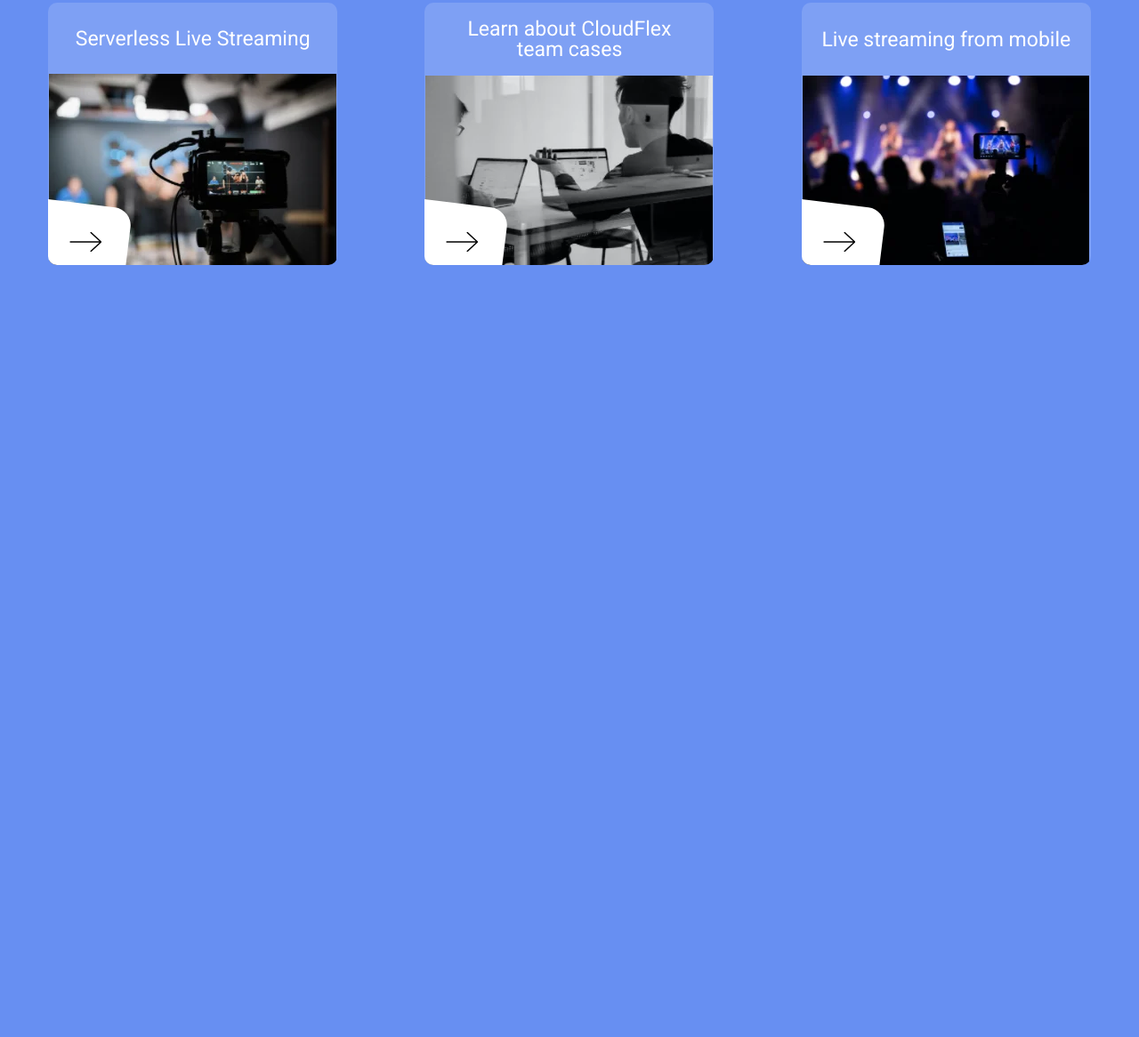
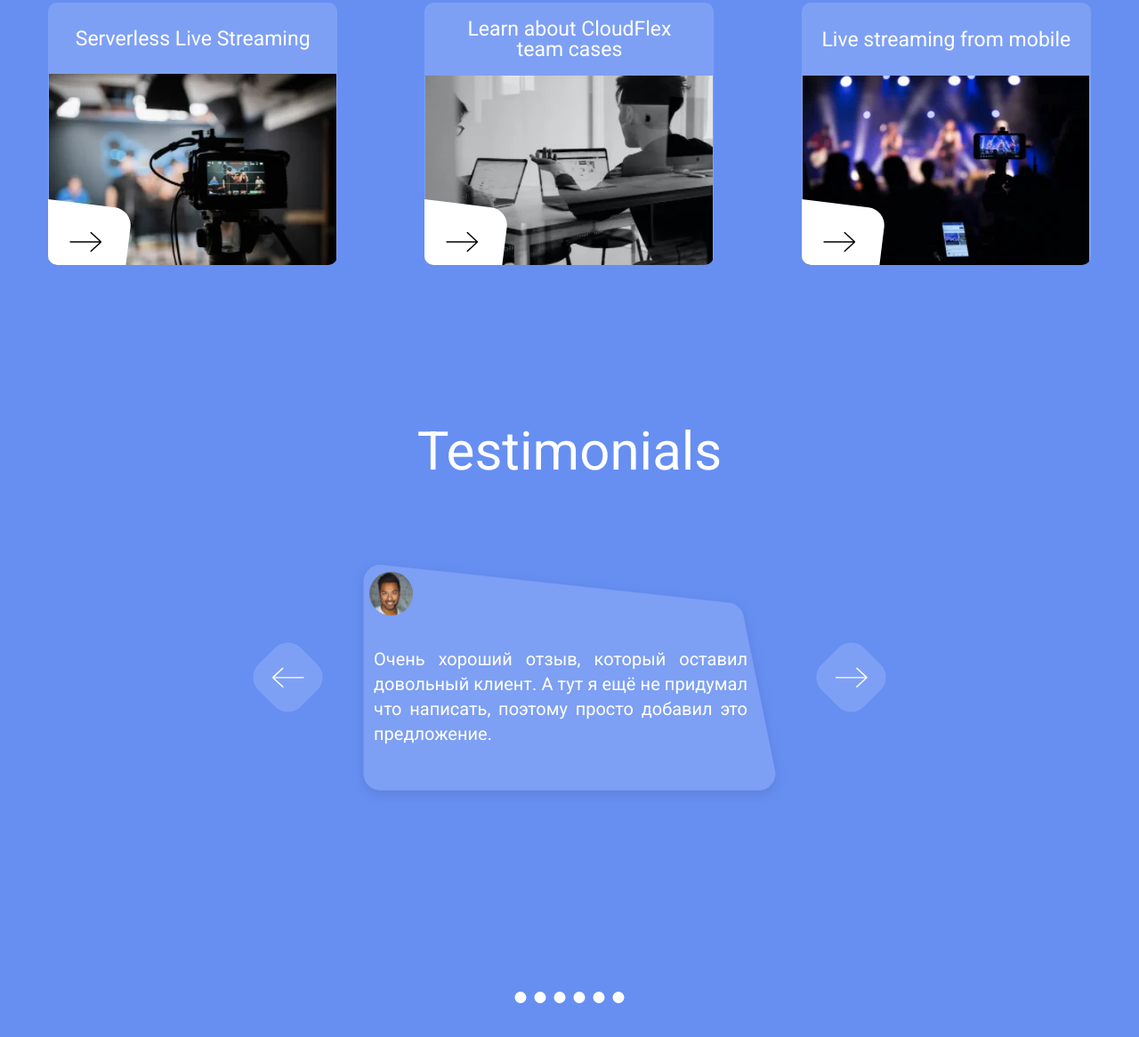
Before and after one commit to MaximZozulya/landing_Cloud_Flex, a website: page index.html in a window 1280 px wide. Shown: the part 4094-5260 px from the top of the page at 89% size. Before the commit the page ends 4572 px from the top, so only its background shows below. Drawn offline with nearby package versions, Linux system fonts and the light colour scheme; files that its build step writes are made by us from their sources.

Commit message:
testimonials section

```diff
--- a/index.html
+++ b/index.html
@@ -20,10 +20,10 @@
 
           <div class="nav__links">
             <ul class="nav__links-list list" aria-label="header nav links">
-              <li class="list__item" aria-label="first link">
+              <li class="list__item">
                 <a class="list__item-link" href="#">about us</a>
               </li>
-              <li class="list__item" aria-label="second link">
+              <li class="list__item">
                 <a class="list__item-link" href="#">contact</a>
               </li>
             </ul>
@@ -131,7 +131,7 @@
           <div class="about">
             <div class="about__quality">
               <h3 class="about__quality-title">High Quality</h3>
-              <p class="about__quality-description" aria-label="quality description">
+              <p class="about__quality-description">
                 We are the leading firm by delivering quality and value to our clients.
                 All our professionals have huge experience of creating comfortable
                 high-quality software. We like what we do.
@@ -140,7 +140,7 @@
 
             <div class="about__touch">
               <h3 class="about__touch-title">Always in touch</h3>
-              <p class="about__touch-description" aria-label="touch description">
+              <p class="about__touch-description">
                 We are always ready to answer your questions.
                 You can call us at the weekends and at night.
                 Also you can have a meeting for personal consultation.
@@ -149,7 +149,7 @@
 
             <div class="about__approach">
               <h3 class="about__approach-title">Individual Approach</h3>
-              <p class="about__approach-description" aria-label="approach description">
+              <p class="about__approach-description">
                 Our company works according to the principle of individual approach to every client.
                 This method lets us to get success in problems of all levels.
               </p>
@@ -167,13 +167,13 @@
           <div class="experience">
             <h2 class="experience__title">Our experience </h2>
             <div class="experience__cards">
-              <figure class="img-card">
+              <figure class="img-card" aria-label="card experience">
                 <h3 class="img-card__title">Serverless Live Streaming</h3>
                 <img  class="img-card__preview" src="assets/webp/experience1.webp" alt="card shooting image">
                 <button class="img-card__btn"><img class="img-card__btn-img" src="assets/arrow.svg" alt="arrow icon"></button>
               </figure>
 
-              <figure class="img-card">
+              <figure class="img-card" aria-label="card experience">
                 <h3 class="img-card__title">
                   <span>Learn about CloudFlex</span>
                   <span>team cases</span></h3>
@@ -181,7 +181,7 @@
                 <button class="img-card__btn"><img class="img-card__btn-img" src="assets/arrow.svg" alt="arrow icon"></button>
               </figure>
 
-              <figure class="img-card">
+              <figure class="img-card" aria-label="card experience">
                 <h3 class="img-card__title">Live streaming from mobile</h3>
                 <img  class="img-card__preview" src="assets/webp/experience3.webp" alt="card streaming image">
                 <button class="img-card__btn"><img class="img-card__btn-img" src="assets/arrow.svg" alt="arrow icon"></button>
@@ -191,6 +191,40 @@
         </div>
       </section>
       <!-- /.experience-section -->
+
+      <section class="testimonials-section" aria-label="testimonials section">
+        <div class="container">
+          <div class="testimonials">
+            <h2 class="testimonials__title">Testimonials</h2>
+
+            <div class="testimonials__slider slider">
+              <figure class="wave-card">
+                <img class="wave-card__avatar" src="assets/webp/photo1.webp" alt="user photo">
+                <blockquote class="wave-card__quote" cite="https://clientquote.com">
+                  <p>
+                    Очень хороший отзыв, который оставил довольный клиент. А тут я ещё не придумал что написать, поэтому просто добавил это
+                    предложение.
+                  </p>
+                </blockquote>
+              </figure>
+              <button class="slider__left-btn"><img class="slider__left-icon" src="assets/arrow-left.svg" alt="arrow icon"></button>
+              <button class="slider__right-btn"><img class="slider__right-icon" src="assets/arrow-right.svg" alt="arrow icon"></button>
+              <div class="slider__points">
+                <div class="slider__points-item"></div>
+                  <div class="slider__points-item"></div>
+                  <div class="slider__points-item"></div>
+                  <div class="slider__points-item"></div>
+                  <div class="slider__points-item"></div>
+                  <div class="slider__points-item"></div>
+              </div>
+            </div>
+          </div>
+        </div>
+      </section>
+      <!-- /.testimonials-section -->
+
     </main>
+
+
   </body>
 </html>
--- a/styles/_basic.scss
+++ b/styles/_basic.scss
@@ -2,7 +2,9 @@
 
 body {
   font-family: "Roboto", sans-serif;
+  background-color: v.$bg-color;
 }
+
 
 .container {
   max-width: 1440px;
@@ -15,3 +17,8 @@ hr {
   height: 1px;
   background-color: v.$color-white;
 }
+
+.swiper {
+  width: 70%;
+  height: 300px;
+}
--- a/styles/_cards.scss
+++ b/styles/_cards.scss
@@ -75,8 +75,6 @@
     height: 220px;
   }
 
-  &__preview {}
-
   &__btn {
     @include m.position(absolute, 1, -1, bottom, left, -20px, -30px);
     width: 120px;
@@ -108,3 +106,37 @@
     box-shadow: 0 8px 20px 12px rgba(0, 0, 0, .15), inset 0 -5px 70px rgba(0, 0, 0, 0.2)
   }
 }
+
+.wave-card {
+  width: 500px;
+  height: 275px;
+  background: url('../assets/card_bg.svg') center / cover no-repeat;
+  @include m.d-flex(start, start, nowrap, column, 0, 35px);
+
+  &__avatar {
+    margin: 15px 0 0 25px;
+    width: 49px;
+    height: 49px;
+    border-radius: 50%;
+    object-fit: cover;
+    object-position: 0 0 ;
+  }
+
+  &__quote {
+    margin: 0 50px 0 30px;
+    @include m.font(20px, 400, v.$color-white);
+    line-height: 1.4;
+    text-align: justify;
+  }
+
+  @media (max-width: v.$media_md) {
+    width: 330px;
+    row-gap: 15px;
+    background: url('../assets/card_bg.svg') 50% 0 / contain no-repeat;
+
+    &__quote {
+      @include m.font(13px, 400, v.$color-white);
+    }
+
+  }
+}
--- a/styles/_experience.scss
+++ b/styles/_experience.scss
@@ -1,7 +1,5 @@
 @use 'variables' as v;
 @use 'mixins' as m;
-@use 'placeholders';
-@use 'sass:color';
 
 
 .experience {
--- a/styles/_importer.scss
+++ b/styles/_importer.scss
@@ -6,3 +6,4 @@
 @forward 'work';
 @forward 'about';
 @forward 'experience';
+@forward 'testimonials';
--- /dev/null
+++ b/styles/_testimonials.scss
@@ -0,0 +1,103 @@
+@use 'variables' as v;
+@use 'mixins' as m;
+@use 'placeholders';
+@use 'sass:color';
+
+%slider-button {
+  width: 67px;
+  height: 67px;
+  border: none;
+  border-radius: 20px;
+  background-color: color.adjust(v.$color-white, $alpha: -0.85);
+  rotate: 45deg;
+}
+
+%button-icon {
+  width: 36px;
+  height: 23px;
+  rotate: -45deg;
+}
+
+.testimonials {
+  margin: 0 auto;
+  padding: 0 0 100px 0;
+  @include m.d-flex(start, center, nowrap, column, 0, 90px);
+
+  &__title {
+    @include m.font(60px, 400, v.$color-white);
+
+    @media (max-width: v.$media_md) {
+      @include m.font(35px, 400, v.$color-white);
+    }
+  }
+}
+
+
+.slider {
+  position: relative;
+  height: 500px;
+
+  &__left-btn {
+   @extend %slider-button;
+   @include m.position(absolute, 1, -1, top, left, 100px, -100px);
+  }
+
+  &__right-btn {
+    @extend %slider-button;
+    @include m.position(absolute, 1, -1, top, right, 100px, -100px);
+  }
+
+  &__left-icon {
+    @extend %button-icon;
+  }
+
+  &__right-icon {
+    @extend %button-icon;
+  }
+
+  &__left-icon:hover,
+  &__right-icon:hover {
+    cursor: pointer;
+    box-shadow: inset 0 0 15px 5 rgba(0,0,0, .15) ;
+  }
+
+  &__points {
+    @include m.position(absolute, 1, -1, bottom, left, 0, 50%);
+    @include m.d-flex(start, center, nowrap, row, 9px, 0);
+    translate: -50% 0;
+
+    &-item {
+      width: 13px;
+      height: 13px;
+      border-radius: 50%;
+      background-color: v.$color-white;
+
+      &:hover {
+        cursor: pointer;
+        scale: .7;
+        background-color: v.$color-grey;
+      }
+    }
+
+  }
+
+  @media (max-width: v.$media_md) {
+    height: 300px;
+
+    &__left-btn {
+      top: unset;
+      bottom: 0;
+      left: 0;
+    }
+
+    &__right-btn {
+      top: unset;
+      bottom: 0;
+      right: 0;
+    }
+
+    &__points {
+      bottom: 25px;
+    }
+  }
+}
--- a/styles/_variables.scss
+++ b/styles/_variables.scss
@@ -1,6 +1,7 @@
 $bg-color:#678FF2;
 $color-white: #ffffff;
 $color-black: #000000;
+$color-grey: #b4b4b4;
 
 $media_xxl: 1400px;
 $media_xl: 1200px;
--- a/styles/index.scss
+++ b/styles/index.scss
@@ -1,6 +1,2 @@
 @use 'variables' as v;
 @use 'importer';
-
-body {
-  background-color: v.$bg-color;
-}
```
Also changed, not shown: assets/arrow-left.svg (added), assets/arrow-right.svg (added), assets/card_bg.svg (added).
